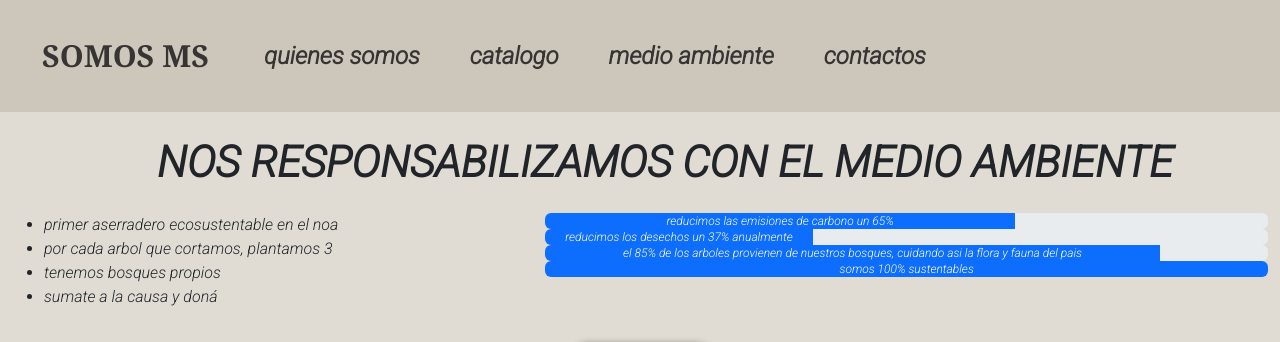
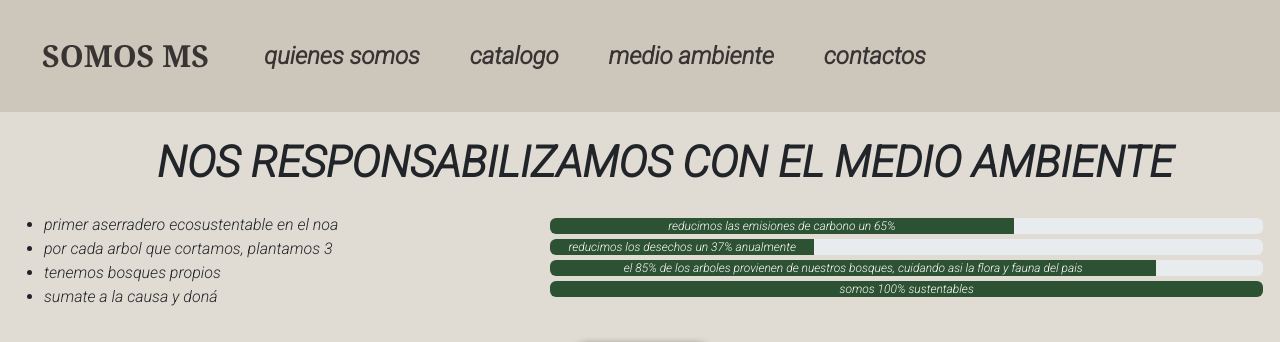
Before and after one commit to FacuGraells/PreEntrega3, a website: page MedioAmbiente.html in a window 1280 px wide. Shown: the top 342 px of the page. Drawn offline with nearby package versions, Linux system fonts and the light colour scheme.

Commit message:
ultimo cambio antes de subirla a un servidor

```diff
--- a/MedioAmbiente.html
+++ b/MedioAmbiente.html
@@ -65,23 +65,23 @@
             </ul>
           </div>
           <div class="col-lg-7 ">
-            <div class="progress" role="progressbar" aria-label="Basic example" aria-valuenow="0" aria-valuemin="0" aria-valuemax="100">
-              <div class="progress-bar" style="width: 65%">
+            <div class="progress " role="progressbar" aria-label="Basic example" aria-valuenow="0" aria-valuemin="0" aria-valuemax="100" style="margin: 5px;">
+              <div class="progress-bar " style="width: 65%; background-color: rgb(45, 82, 51);  ">
                 reducimos las emisiones de carbono un 65%
             </div>
           </div>
-          <div class="progress" role="progressbar" aria-label="Basic example" aria-valuenow="25" aria-valuemin="0" aria-valuemax="100">
-            <div class="progress-bar" style="width: 37%">
+          <div class="progress" role="progressbar" aria-label="Basic example" aria-valuenow="25" aria-valuemin="0" aria-valuemax="100" style="margin: 5px;">
+            <div class="progress-bar" style="width: 37% ; background-color: rgb(45, 82, 51);">
                 reducimos los desechos un 37% anualmente
             </div>
           </div>
-          <div class="progress" role="progressbar" aria-label="Basic example" aria-valuenow="0" aria-valuemin="0" aria-valuemax="100">
-            <div class="progress-bar" style="width: 85%">
+          <div class="progress" role="progressbar" aria-label="Basic example" aria-valuenow="0" aria-valuemin="0" aria-valuemax="100" style="margin: 5px;">
+            <div class="progress-bar" style="width: 85% ; background-color: rgb(45, 82, 51);">
                 el 85% de los arboles provienen de nuestros bosques, cuidando asi la flora y fauna del pais
             </div>
           </div>
-          <div class="progress" role="progressbar" aria-label="Basic example" aria-valuenow="50" aria-valuemin="0" aria-valuemax="100">
-            <div class="progress-bar" style="width: 100%">
+          <div class="progress" role="progressbar" aria-label="Basic example" aria-valuenow="50" aria-valuemin="0" aria-valuemax="100" style="margin: 5px;">
+            <div class="progress-bar" style="width: 100% ; background-color: rgb(45, 82, 51);">
                 somos 100% sustentables
             </div>
           </div>
--- a/scss/componentes/_catalogo.scss
+++ b/scss/componentes/_catalogo.scss
@@ -13,3 +13,7 @@
         height: 500px;
     }
 }
+
+.card-title{
+    margin-top: 10px;
+}
--- a/scss/componentes/_medioambiente.scss
+++ b/scss/componentes/_medioambiente.scss
@@ -18,6 +18,8 @@ button{
     margin: 20px;
 
 }
+
+
 
 .ambiente1{
     background-image: linear-gradient(
```
Also changed, not shown: Catalogo.html (+3 -3 lines), Contatos.html (+1 -1 lines), css/style.css, 1 other file.
